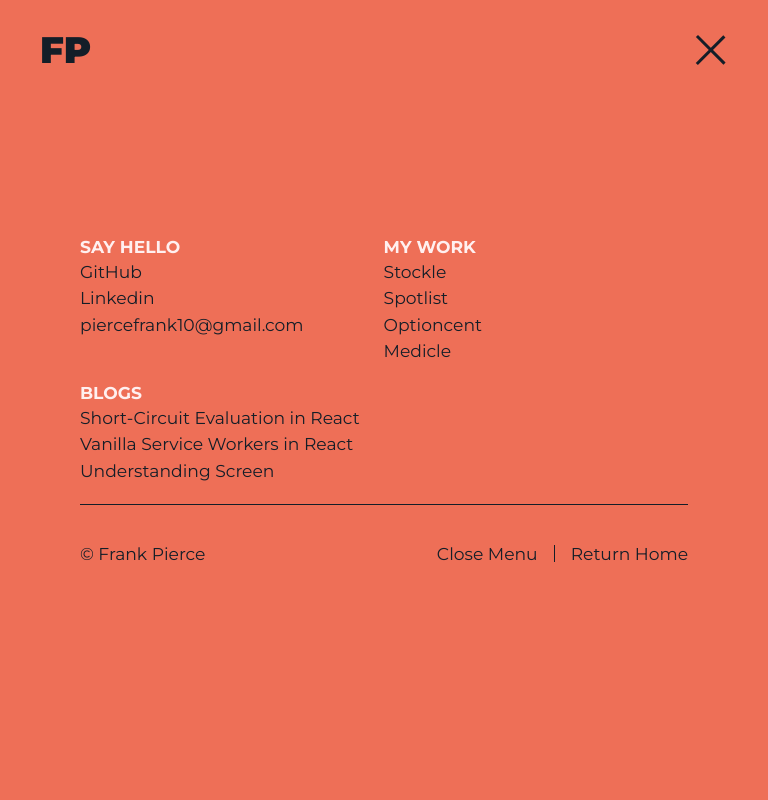
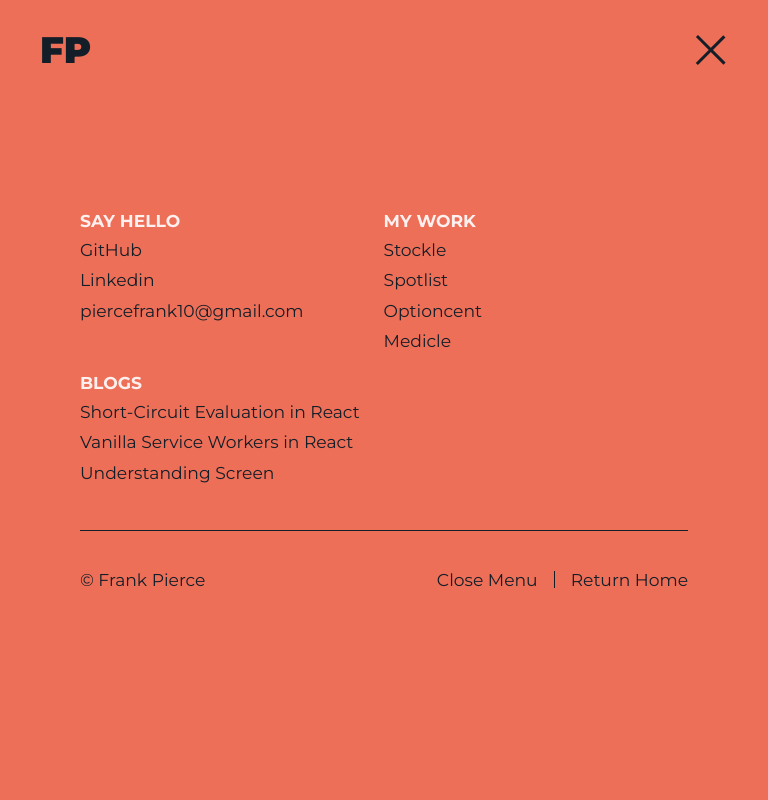
Before and after one commit to llleeeaaannn/portfolio, a React (Create React App) app: page / in a window 768 px wide. Both pictures are taken after a click on the element 712 px from the left and 50 px from the top of the page. Shown: the top 800 px of the page. Built offline with nearby package versions, Linux system fonts and the light colour scheme.

Commit message:
Updated tablet styling

```diff
--- a/src/styles/menu.module.css
+++ b/src/styles/menu.module.css
@@ -174,13 +174,13 @@
   /* Top Styling */
   .top {
     row-gap: 1.5rem;
-    padding-bottom: 1.5rem;
+    padding-bottom: 3rem;
   }
 
   .hello,
   .projects,
   .blogs {
-    gap: 0.5rem;
+    gap: 0.75rem;
   }
 
 }
```
